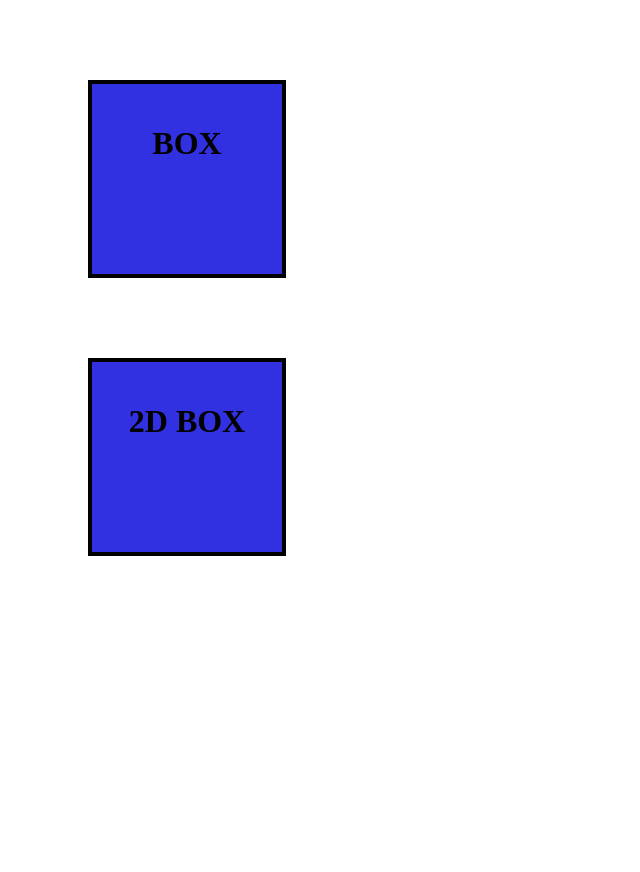
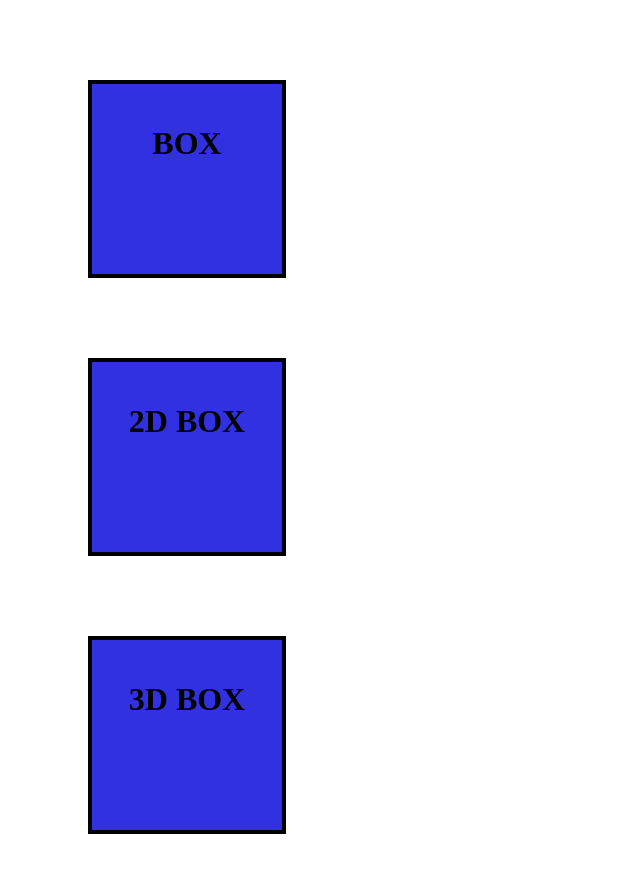
Before and after one commit to lakshay-nasa/Full-Stack-Developer-Pathway, a plain HTML site: page FrontEnd/CSS-Basics/Transforms.html in a window 1280 px wide. Shown: the whole page, without its empty margins (0-640 px from the left). Before the commit the page ends 800 px from the top, so only its background shows below. Drawn offline with Linux system fonts and the light colour scheme.

Commit message:
Feat: 🚀 Added CSS 3D Transfroms

```diff
--- a/FrontEnd/CSS-Basics/Transforms.css
+++ b/FrontEnd/CSS-Basics/Transforms.css
@@ -1,6 +1,6 @@
 /* CSS Transforms ---> The transform CSS property lets you rotate, scale, skew, or translate an element. */
 
-/* 1.    CSS 2D Transforms */
+/* 1.    CSS 2D Transforms ---> It can chnage x,y-axis only*/
 
 .normal-box{
     margin: 80px;
@@ -34,3 +34,27 @@
     /* transform: skewX(40deg); */
 
 }
+
+
+/* 2.    CSS 3D Transforms ---> It can chanage x,y as well z axis.*/
+
+
+.ThreeD-box{
+    margin: 80px;
+    padding: 20px;
+    background-color: rgb(49, 49, 226);
+    border: 4px solid black;
+    width: 150px;
+    height: 150px;
+    text-align: center;
+
+    /* Rotates an element around the horizontal axis. */
+    /* transform: rotatex(150deg); */
+
+    /* Rotates an element around the vertical axis. */
+    /* transform: rotateY(120deg); */
+
+    /* Rotates an element around the z-axis axis. */
+    /* transform: rotate(120deg); */
+
+}
--- a/FrontEnd/CSS-Basics/Transforms.html
+++ b/FrontEnd/CSS-Basics/Transforms.html
@@ -1,5 +1,6 @@
 <!DOCTYPE html>
 <html lang="en">
+
 <head>
     <meta charset="UTF-8">
     <meta http-equiv="X-UA-Compatible" content="IE=edge">
@@ -7,6 +8,7 @@
     <title>CSS Transforms</title>
     <link rel="stylesheet" href="Transforms.css">
 </head>
+
 <body>
     <div class="normal-box">
         <h1>
@@ -19,5 +21,12 @@
             2D BOX
         </h1>
     </div>
+
+    <div class="ThreeD-box">
+        <h1>
+            3D BOX
+        </h1>
+    </div>
 </body>
+
 </html>
```
